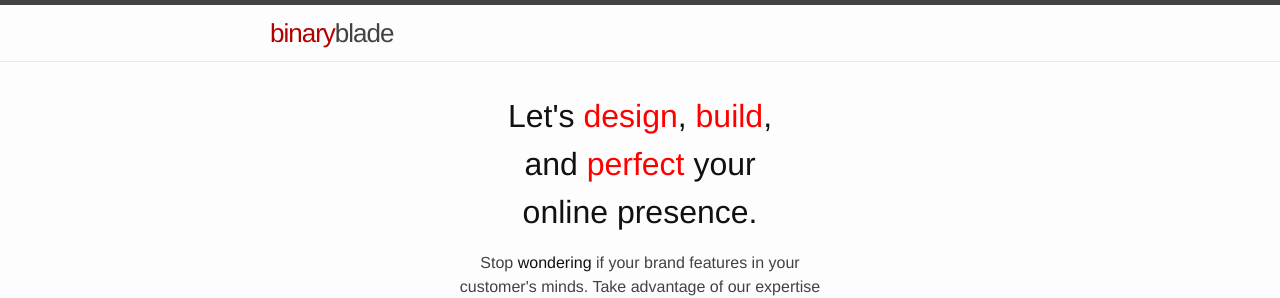
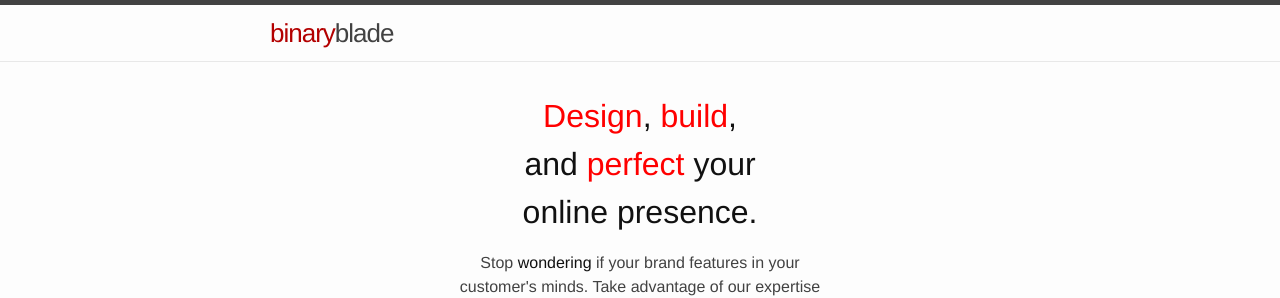
Before and after one commit to binaryblade/binaryblade.github.io, a Jekyll site: the page built from index.html, in a window 1280 px wide. Shown: the top 298 px of the page. Built offline with Jekyll 4.4.1, drawn with Linux system fonts in a browser that asks for light colours.

Commit message:
change copy

```diff
--- a/index.html
+++ b/index.html
@@ -5,7 +5,7 @@ layout: default
 <div class="home">
 
   <section id="banner">
-    <h2>Let's <em>design</em>, <em>build</em>, <br> and <em>perfect</em> your <br> online presence.</h2>
+    <h2><em>Design</em>, <em>build</em>, <br> and <em>perfect</em> your <br> online presence.</h2>
     <p>Stop <em>wondering</em> if your brand features in your <br> customer's minds. Take advantage of our expertise <br> <em>to ensure it</em>.</p>
   </section>
 
```
